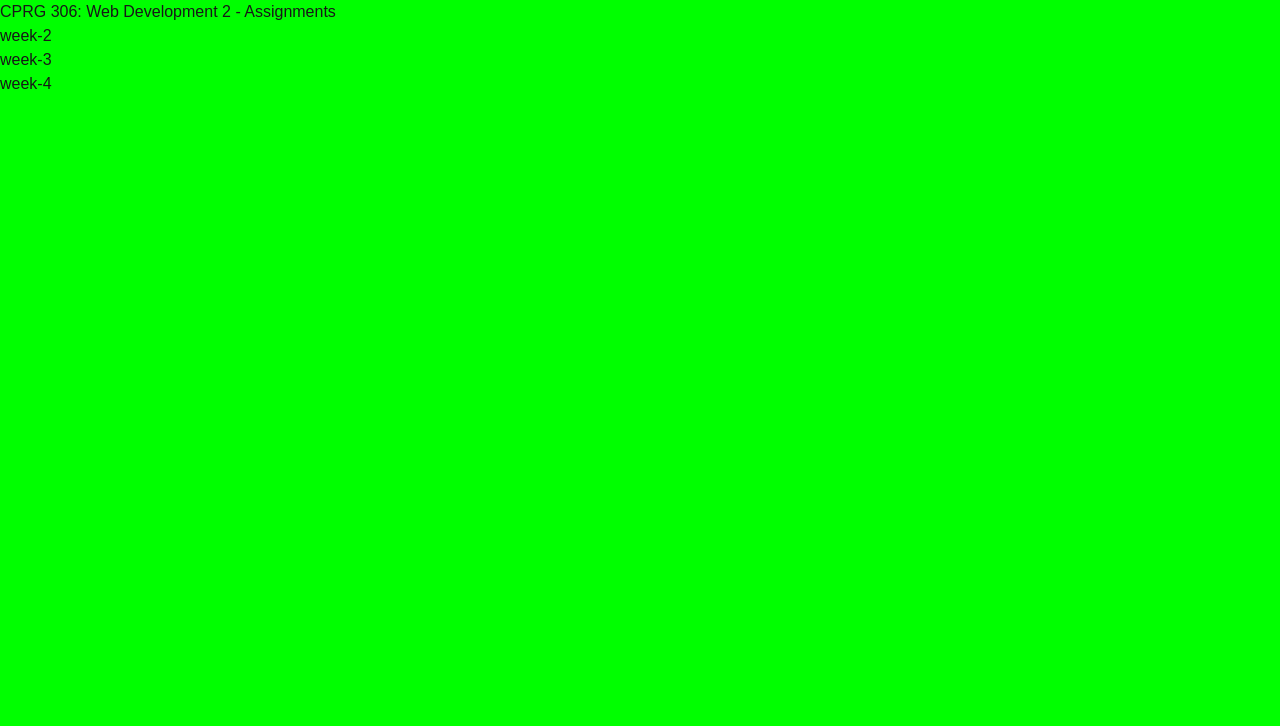
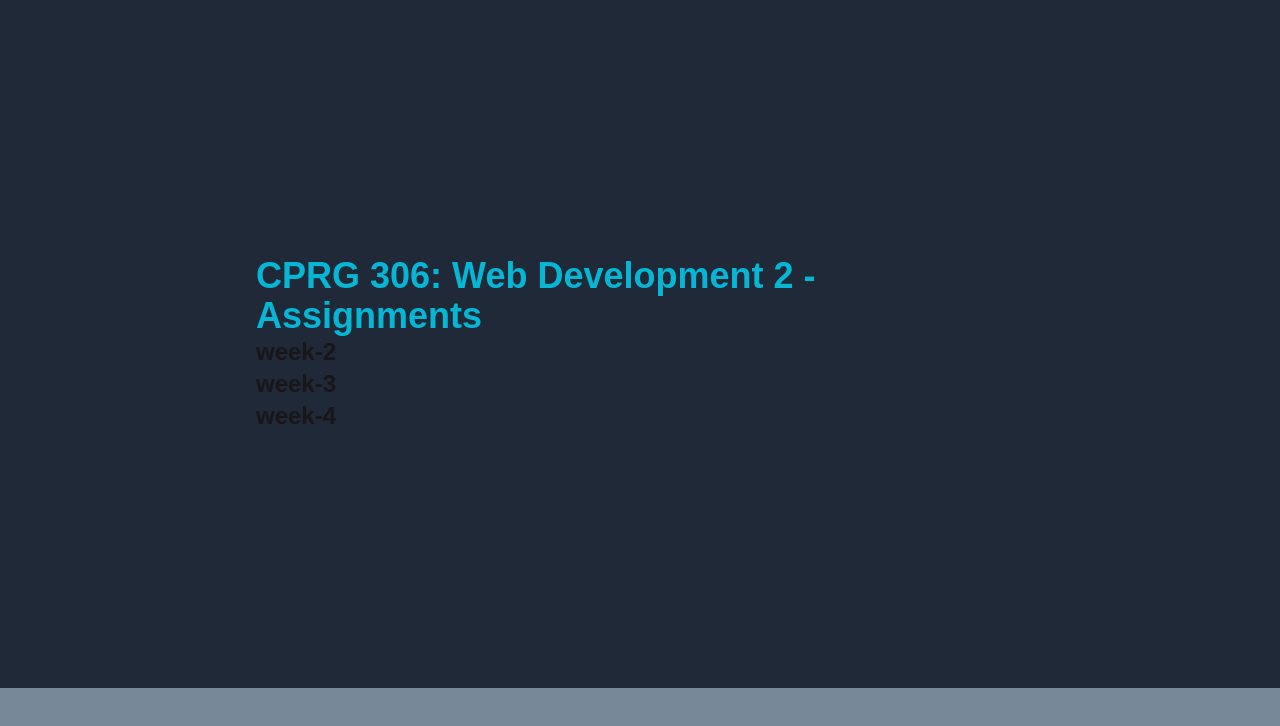
Before and after one commit to manminder11/cprg306-assignments, a Next.js app: page / in a window 1280 px wide. Shown: the top 726 px of the page. Built offline with nearby package versions, Linux system fonts and the light colour scheme.

Commit message:
extra changes

```diff
--- a/app/globals.css
+++ b/app/globals.css
@@ -18,7 +18,7 @@ body {
   color: var(--foreground);
   background: var(--background);
   font-family: Arial, Helvetica, sans-serif;
-  background-color:lime
+  background-color:lightslategrey
 }
 
 @layer utilities {
--- a/app/page.js
+++ b/app/page.js
@@ -2,13 +2,23 @@ import Link from "next/link";
 
 export default function Page() {
   return (
-    <main>
-      <h1>CPRG 306: Web Development 2 - Assignments</h1>
-      <Link href="http://localhost:3000/week-2">week-2</Link><br />
-      <Link href="http://localhost:3000/week-3">week-3</Link><br />
-      <Link href="http://localhost:3000/week-4">week-4</Link>
+    <main className="bg-gray-800 p-64">
+      <h1 className="font-extrabold text-4xl text-cyan-500">
+        CPRG 306: Web Development 2 - Assignments
+      </h1>
 
-      <br />
+      <header className="font-extrabold text-2xl ">
+        <section>
+          <Link href="http://localhost:3000/week-2">week-2</Link>
+        </section>
+
+        <section classname="">
+          <Link href="http://localhost:3000/week-3">week-3</Link>
+        </section>
+        <section classname="font-extrabold">
+          <Link href="http://localhost:3000/week-4">week-4</Link>
+        </section>
+      </header>
     </main>
   );
 }
```
